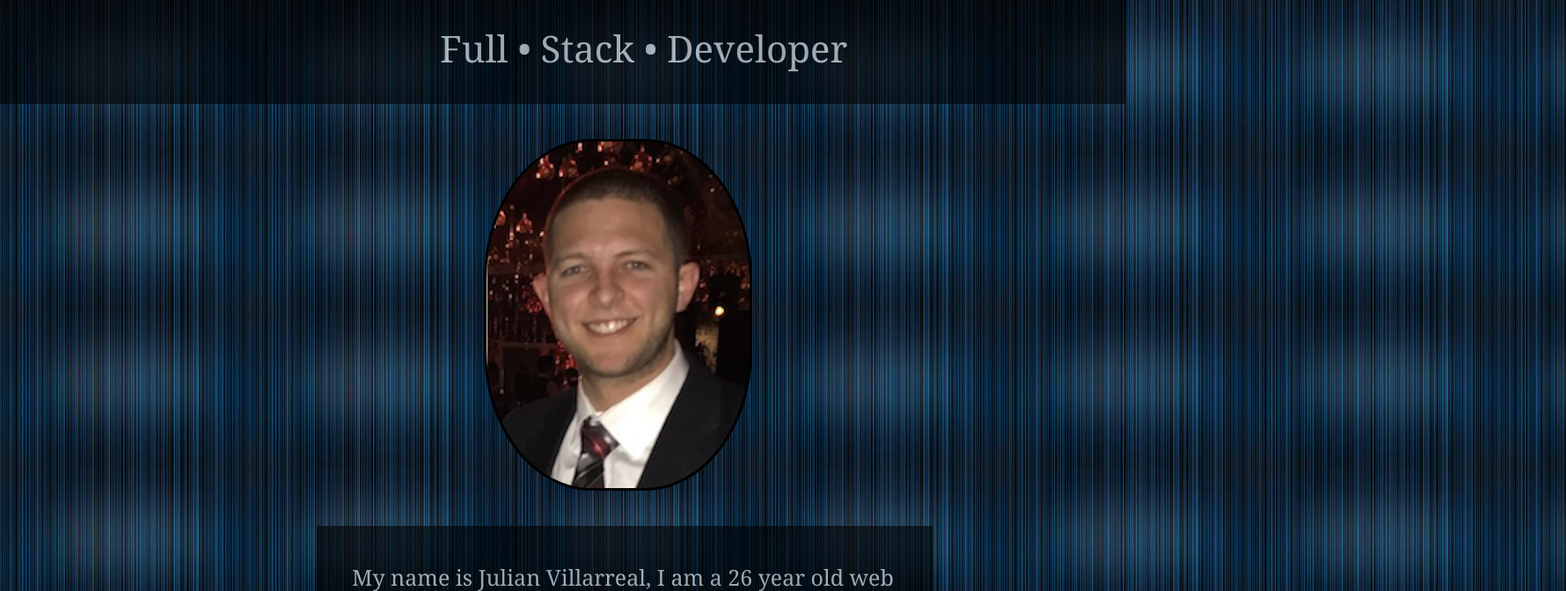
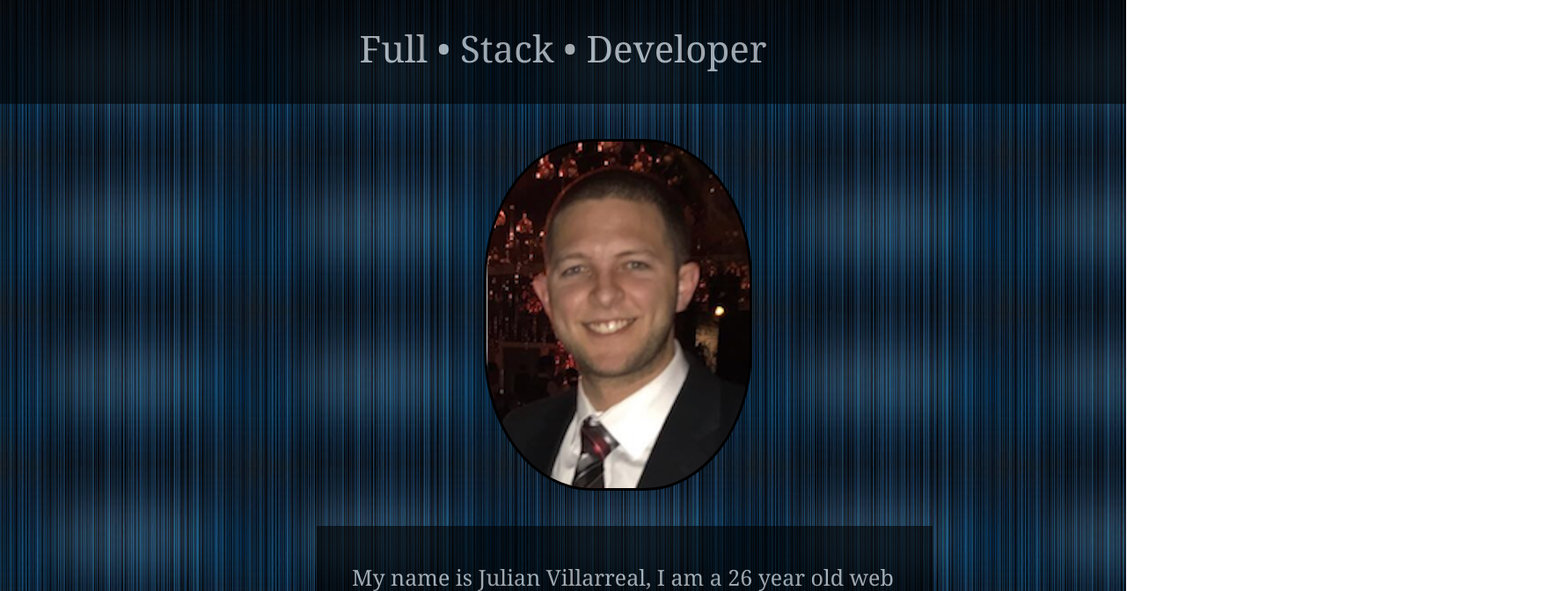
Before and after one commit to jjvs92/react_portfolio, a React (Create React App) app in the folder julian-portfolio/: page / in a window 1280 px wide. Shown: the top 672 px of the page at 88% size, 1780 px wide, since content can reach past the window. Built offline with nearby package versions, Linux system fonts and the light colour scheme.

Commit message:
update to header

```diff
--- a/julian-portfolio/src/components/assets/css/header.css
+++ b/julian-portfolio/src/components/assets/css/header.css
@@ -8,8 +8,7 @@
 }
 
 .myName{
-    position: relative;
-    left: 500px;
+    text-align: center;
     color: white;
     font-family: Georgia;
     font-size: 42px;
```
